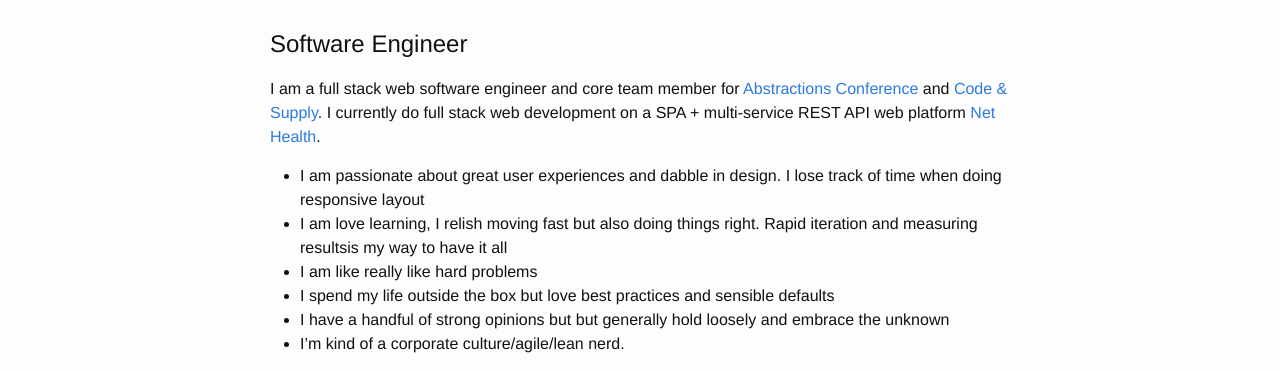
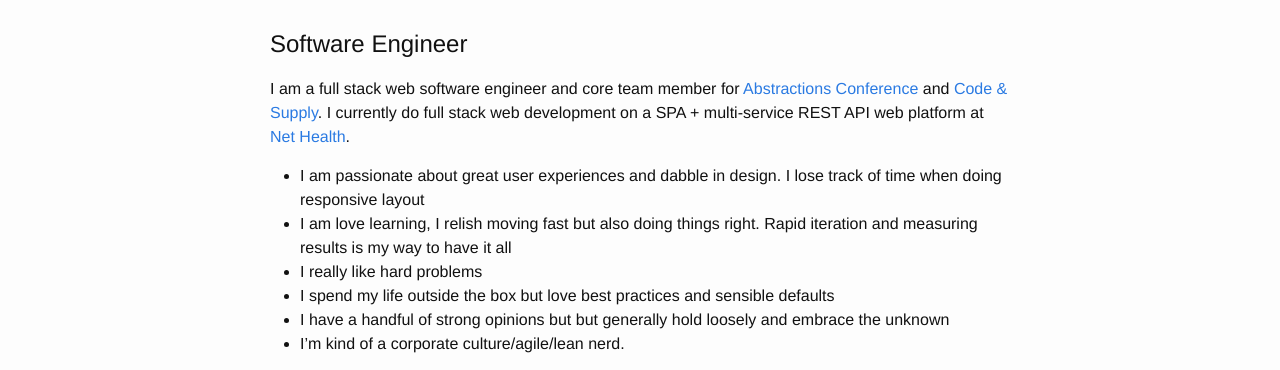
Before and after one commit to beattyml1/beattyml1.github.io, a Jekyll site: the page built from index.md, in a window 1280 px wide and 900 px high. Shown: the part 138-508 px from the top of the window. Built offline with Jekyll 4.4.1, drawn with Linux system fonts in a browser that asks for light colours; our own code applies the rules of GitHub Pages for plain Markdown files.

Commit message:
Update index.md

```diff
--- a/index.md
+++ b/index.md
@@ -3,11 +3,11 @@ layout: page
 ---
 
 # Software Engineer
-I am a full stack web software engineer and core team member for [Abstractions Conference](http://abstractions.io) and [Code & Supply](http://codeandsupply.co). I currently do full stack web development on a SPA + multi-service REST API web platform [Net Health](http://nethealth.com).
+I am a full stack web software engineer and core team member for [Abstractions Conference](http://abstractions.io) and [Code & Supply](http://codeandsupply.co). I currently do full stack web development on a SPA + multi-service REST API web platform at [Net Health](http://nethealth.com).
 
 - I am passionate about great user experiences and dabble in design. I lose track of time when doing responsive layout
-- I am love learning, I relish moving fast but also doing things right. Rapid iteration and measuring resultsis my way to have it all
-- I am like really like hard problems
+- I am love learning, I relish moving fast but also doing things right. Rapid iteration and measuring results is my way to have it all
+- I really like hard problems
 - I spend my life outside the box but love best practices and sensible defaults
 - I have a handful of strong opinions but but generally hold loosely and embrace the unknown
 - I'm kind of a corporate culture/agile/lean nerd.
```
